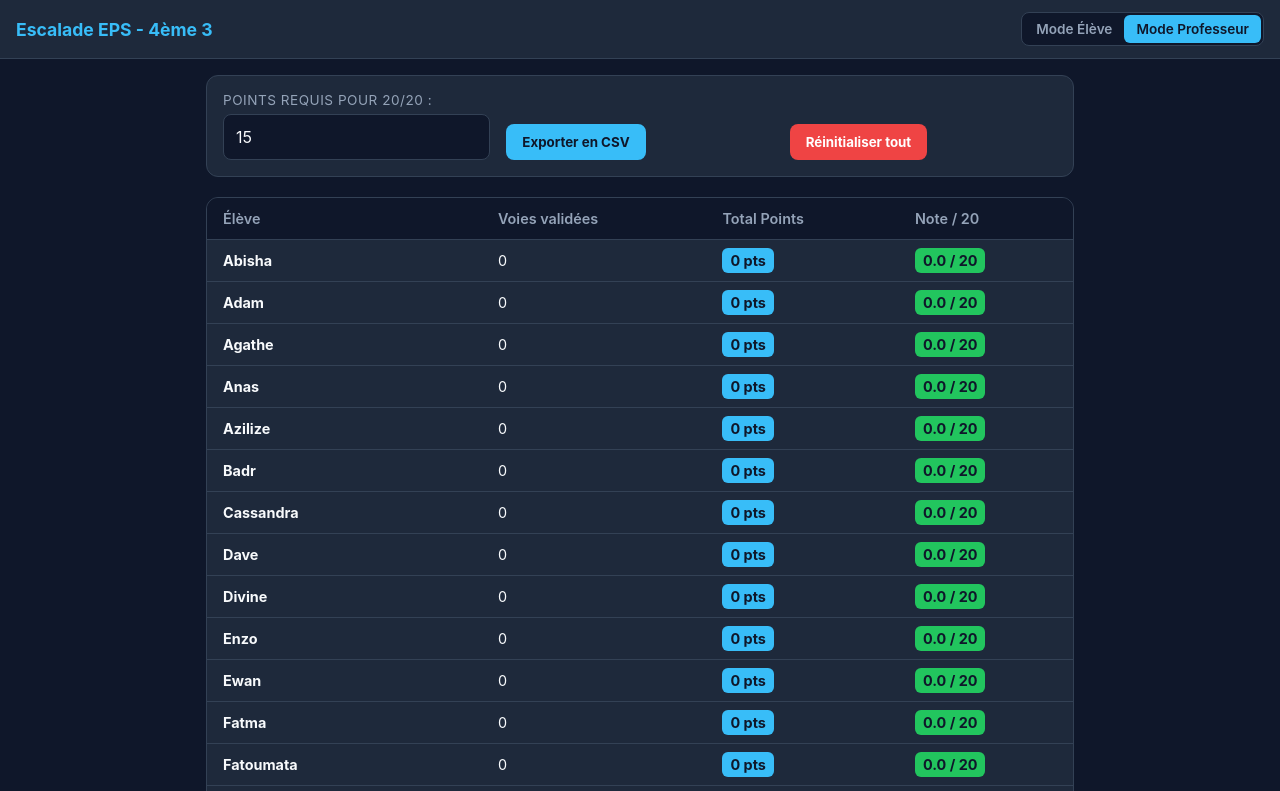
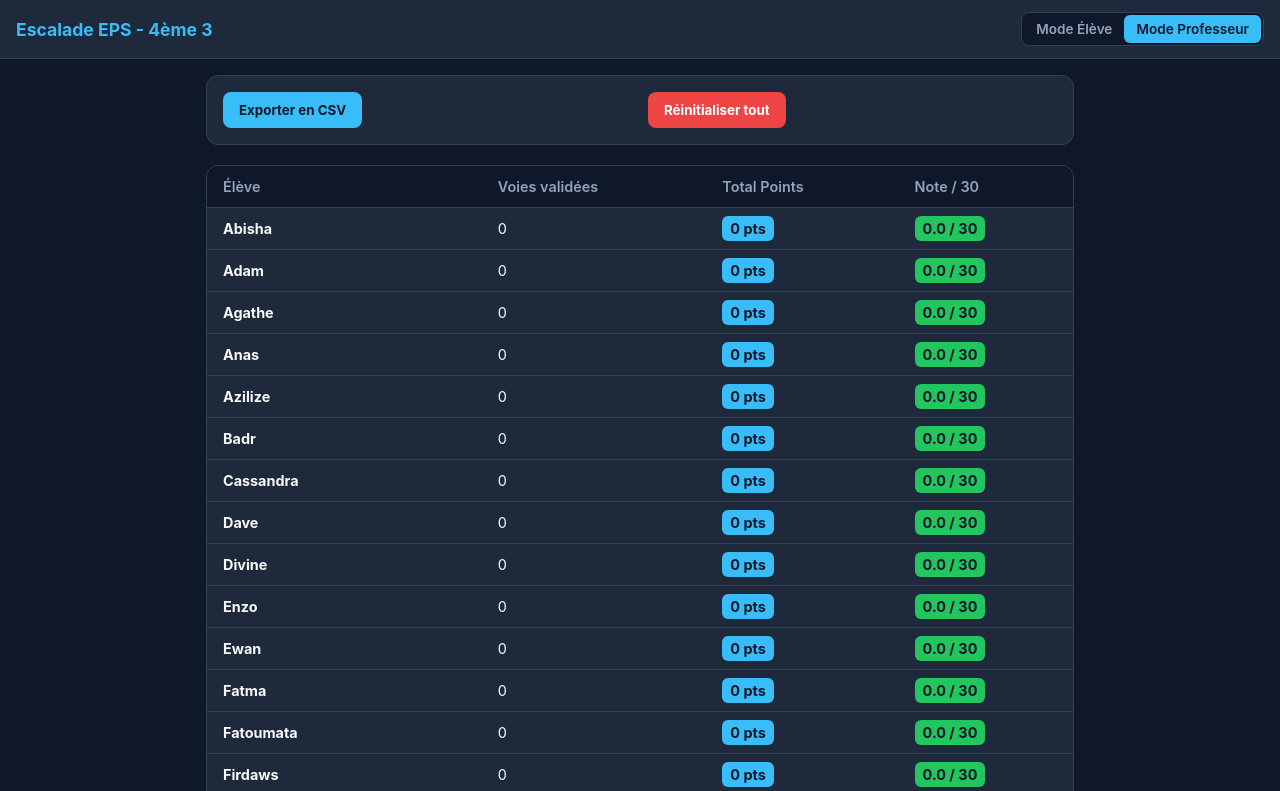
Before and after one commit to jeremycorroyer/gestion-eval-escalade, a plain HTML site: page index.html in a window 1280 px wide. Both pictures are taken after a click on the button "Mode Professeur". Shown: the top 791 px of the page. Drawn offline with Linux system fonts and the light colour scheme.

Commit message:
Update index.html

```diff
--- a/index.html
+++ b/index.html
@@ -86,7 +86,6 @@
             padding: 16px;
         }
 
-        /* MODE ÉLÈVE */
         .student-select-card {
             background: var(--card-bg);
             border: 1px solid var(--border);
@@ -209,7 +208,6 @@
             align-items: center;
         }
 
-        /* MODE PROF */
         .prof-controls {
             background: var(--card-bg);
             border: 1px solid var(--border);
@@ -317,10 +315,13 @@
                         <strong id="display-student-name">Élève</strong>
                         <div style="font-size: 0.85rem; color: #93c5fd;" id="display-climb-count">0 voie(s) validée(s)</div>
                     </div>
+                    <div style="text-align: right;">
+                        <span id="display-student-pts" class="score-badge">0 pts</span>
+                    </div>
                 </div>
 
                 <div class="climb-grid" id="climb-grid">
-                    <!-- Les cartes des voies 1 à 8 seront générées ici -->
+                    <!-- Généré dynamiquement -->
                 </div>
             </div>
         </section>
@@ -328,10 +329,6 @@
         <!-- SECTION PROFESSEUR -->
         <section id="section-prof" class="hidden">
             <div class="prof-controls">
-                <div class="control-group">
-                    <label for="max-pts">Points requis pour 20/20 :</label>
-                    <input type="number" id="max-pts" value="15" min="1" step="0.5" onchange="updateMaxPts(this.value)">
-                </div>
                 <div class="control-group">
                     <button class="btn-action" onclick="exportCSV()">Exporter en CSV</button>
                 </div>
@@ -347,11 +344,11 @@
                             <th>Élève</th>
                             <th>Voies validées</th>
                             <th>Total Points</th>
-                            <th>Note / 20</th>
+                            <th>Note / 30</th>
                         </tr>
                     </thead>
                     <tbody id="prof-table-body">
-                        <!-- Les lignes d'élèves seront générées ici -->
+                        <!-- Généré dynamiquement -->
                     </tbody>
                 </table>
             </div>
@@ -360,35 +357,32 @@
     </div>
 
     <script>
-        // LISTE EXACTE DES ÉLÈVES DE 4E3
         const INITIAL_STUDENTS = [
             "Agathe", "Badr", "Selena", "Adam", "Ibrahim-Mamadou", "Tarik",
             "Lilya", "Sofia", "Cassandra", "Azilize", "Enzo", "Dave",
             "Gabriel", "Marwa", "Divine", "Zola", "Victoria", "Raphaël",
             "Fatma", "Anas", "Robin", "Neyl", "Abisha", "Ewan",
-            "Firdaws", "Fatoumata", "Noeud", "Voie A"
+            "Firdaws", "Fatoumata", "Noeud"
         ].sort();
 
-        // CARTOGRAPHIE DES VOIES SELON LEMur REEL (Voies 1 à 8)
+        // CARTOGRAPHIE DES VOIES DE A à H
         const WALL_CONFIG = [
-            { id: 1, name: "Voie 1", levels: [{ id: "tp", name: "Toute prise", pts: 0.5 }, { id: "bleu", name: "Bleue", pts: 1 }, { id: "vert", name: "Verte", pts: 2 }, { id: "rouge", name: "Rouge", pts: 3 }] },
-            { id: 2, name: "Voie 2", levels: [{ id: "tp", name: "Toute prise", pts: 0.5 }, { id: "bleu", name: "Bleue", pts: 1 }, { id: "vert", name: "Verte", pts: 2 }, { id: "rouge", name: "Rouge", pts: 3 }] },
-            { id: 3, name: "Voie 3", levels: [{ id: "tp", name: "Toute prise", pts: 0.5 }, { id: "bleu", name: "Bleue", pts: 1 }, { id: "vert", name: "Verte", pts: 2 }] },
-            { id: 4, name: "Voie 4", levels: [{ id: "tp", name: "Toute prise", pts: 0.5 }, { id: "bleu", name: "Bleue", pts: 1 }, { id: "vert", name: "Verte", pts: 2 }, { id: "rouge", name: "Rouge", pts: 3 }] },
-            { id: 5, name: "Voie 5", levels: [{ id: "tp", name: "Toute prise", pts: 0.5 }, { id: "bleu", name: "Bleue", pts: 1 }, { id: "vert", name: "Verte", pts: 2 }, { id: "rouge", name: "Rouge", pts: 3 }] },
-            { id: 6, name: "Voie 6", levels: [{ id: "tp", name: "Toute prise", pts: 0.5 }, { id: "bleu", name: "Bleue", pts: 1 }, { id: "vert", name: "Verte", pts: 2 }] },
-            { id: 7, name: "Voie 7", levels: [{ id: "tp", name: "Toute prise", pts: 0.5 }, { id: "bleu", name: "Bleue", pts: 1 }, { id: "vert", name: "Verte", pts: 2 }, { id: "rouge", name: "Rouge", pts: 3 }] },
-            { id: 8, name: "Voie 8", levels: [{ id: "tp", name: "Toute prise", pts: 0.5 }, { id: "bleu", name: "Bleue", pts: 1 }, { id: "vert", name: "Verte", pts: 2 }] }
+            { id: "A", name: "Voie A", levels: [{ id: "tp", name: "Toute prise", pts: 0.5 }, { id: "bleu", name: "Bleue", pts: 1 }, { id: "vert", name: "Verte", pts: 2 }, { id: "rouge", name: "Rouge", pts: 3 }] },
+            { id: "B", name: "Voie B", levels: [{ id: "tp", name: "Toute prise", pts: 0.5 }, { id: "bleu", name: "Bleue", pts: 1 }, { id: "vert", name: "Verte", pts: 2 }, { id: "rouge", name: "Rouge", pts: 3 }] },
+            { id: "C", name: "Voie C", levels: [{ id: "tp", name: "Toute prise", pts: 0.5 }, { id: "bleu", name: "Bleue", pts: 1 }, { id: "vert", name: "Verte", pts: 2 }] },
+            { id: "D", name: "Voie D", levels: [{ id: "tp", name: "Toute prise", pts: 0.5 }, { id: "bleu", name: "Bleue", pts: 1 }, { id: "vert", name: "Verte", pts: 2 }, { id: "rouge", name: "Rouge", pts: 3 }] },
+            { id: "E", name: "Voie E", levels: [{ id: "tp", name: "Toute prise", pts: 0.5 }, { id: "bleu", name: "Bleue", pts: 1 }, { id: "vert", name: "Verte", pts: 2 }, { id: "rouge", name: "Rouge", pts: 3 }] },
+            { id: "F", name: "Voie F", levels: [{ id: "tp", name: "Toute prise", pts: 0.5 }, { id: "bleu", name: "Bleue", pts: 1 }, { id: "vert", name: "Verte", pts: 2 }] },
+            { id: "G", name: "Voie G", levels: [{ id: "tp", name: "Toute prise", pts: 0.5 }, { id: "bleu", name: "Bleue", pts: 1 }, { id: "vert", name: "Verte", pts: 2 }, { id: "rouge", name: "Rouge", pts: 3 }] },
+            { id: "H", name: "Voie H", levels: [{ id: "tp", name: "Toute prise", pts: 0.5 }, { id: "bleu", name: "Bleue", pts: 1 }, { id: "vert", name: "Verte", pts: 2 }] }
         ];
 
         let state = {
-            maxPts: 15,
             students: {}
         };
 
-        // INITIALISATION
         function init() {
-            const savedState = localStorage.getItem('escalade_4e3_db');
+            const savedState = localStorage.getItem('escalade_4e3_db_ah');
             if (savedState) {
                 state = JSON.parse(savedState);
             } else {
@@ -404,7 +398,7 @@
         }
 
         function saveState() {
-            localStorage.setItem('escalade_4e3_db', JSON.stringify(state));
+            localStorage.setItem('escalade_4e3_db_ah', JSON.stringify(state));
         }
 
         function setMode(mode) {
@@ -441,7 +435,7 @@
                 card.className = 'way-card';
 
                 let btnsHTML = way.levels.map(lvl => `
-                    <button class="climb-btn ${lvl.id}" id="btn-${way.id}-${lvl.id}" onclick="toggleClimb(${way.id}, '${lvl.id}')">
+                    <button class="climb-btn ${lvl.id}" id="btn-${way.id}-${lvl.id}" onclick="toggleClimb('${way.id}', '${lvl.id}')">
                         <span>${lvl.name}</span>
                         <span class="pts-tag">(${lvl.pts} pt)</span>
                     </button>
@@ -466,7 +460,6 @@
 
             workspace.classList.remove('hidden');
             document.getElementById('display-student-name').textContent = studentName;
-
             updateStudentUI(studentName);
         }
 
@@ -488,6 +481,19 @@
             updateStudentUI(studentName);
         }
 
+        function calculatePoints(studentData) {
+            let pts = 0;
+            WALL_CONFIG.forEach(way => {
+                way.levels.forEach(lvl => {
+                    const key = `v${way.id}_${lvl.id}`;
+                    if (studentData[key]) {
+                        pts += lvl.pts;
+                    }
+                });
+            });
+            return pts;
+        }
+
         function updateStudentUI(studentName) {
             const studentData = state.students[studentName] || {};
             let count = 0;
@@ -507,65 +513,46 @@
                 });
             });
 
+            const totalPts = calculatePoints(studentData);
             document.getElementById('display-climb-count').textContent = `${count} voie(s) validée(s)`;
-        }
-
-        function calculatePoints(studentData) {
-            let pts = 0;
-            WALL_CONFIG.forEach(way => {
-                way.levels.forEach(lvl => {
-                    const key = `v${way.id}_${lvl.id}`;
-                    if (studentData[key]) {
-                        pts += lvl.pts;
-                    }
-                });
-            });
-            return pts;
-        }
-
-        function updateMaxPts(val) {
-            state.maxPts = parseFloat(val) || 15;
-            saveState();
-            renderProfTable();
+            document.getElementById('display-student-pts').textContent = `${totalPts} pts`;
         }
 
         function renderProfTable() {
             const tbody = document.getElementById('prof-table-body');
             tbody.innerHTML = '';
 
-            document.getElementById('max-pts').value = state.maxPts;
-
             Object.keys(state.students).sort().forEach(name => {
                 const data = state.students[name] || {};
                 const count = Object.keys(data).length;
                 const pts = calculatePoints(data);
-                const note = Math.min(20, (pts / state.maxPts) * 20).toFixed(1);
+                const note = Math.min(30, pts).toFixed(1);
 
                 const tr = document.createElement('tr');
                 tr.innerHTML = `
                     <td><strong>${name}</strong></td>
                     <td>${count}</td>
                     <td><span class="score-badge">${pts} pts</span></td>
-                    <td><span class="note-badge">${note} / 20</span></td>
+                    <td><span class="note-badge">${note} / 30</span></td>
                 `;
                 tbody.appendChild(tr);
             });
         }
 
         function exportCSV() {
-            let csv = "Eleve;Voies Validees;Total Points;Note sur 20\n";
+            let csv = "Eleve;Voies Validees;Total Points;Note sur 30\n";
             Object.keys(state.students).sort().forEach(name => {
                 const data = state.students[name] || {};
                 const count = Object.keys(data).length;
                 const pts = calculatePoints(data);
-                const note = Math.min(20, (pts / state.maxPts) * 20).toFixed(1);
+                const note = Math.min(30, pts).toFixed(1);
                 csv += `"${name}";${count};${pts};${note}\n`;
             });
 
             const blob = new Blob([csv], { type: 'text/csv;charset=utf-8;' });
             const link = document.createElement("a");
             link.href = URL.createObjectURL(blob);
-            link.setAttribute("download", "evaluation_escalade_4e3.csv");
+            link.setAttribute("download", "evaluation_escalade_4e3_sur30.csv");
             document.body.appendChild(link);
             link.click();
             document.body.removeChild(link);
@@ -573,7 +560,7 @@
 
         function resetAllData() {
             if (confirm("Attention : veux-tu vraiment réinitialiser toutes les données d'évaluation de la classe ?")) {
-                localStorage.removeItem('escalade_4e3_db');
+                localStorage.removeItem('escalade_4e3_db_ah');
                 state.students = {};
                 INITIAL_STUDENTS.forEach(name => {
                     state.students[name] = {};
```
